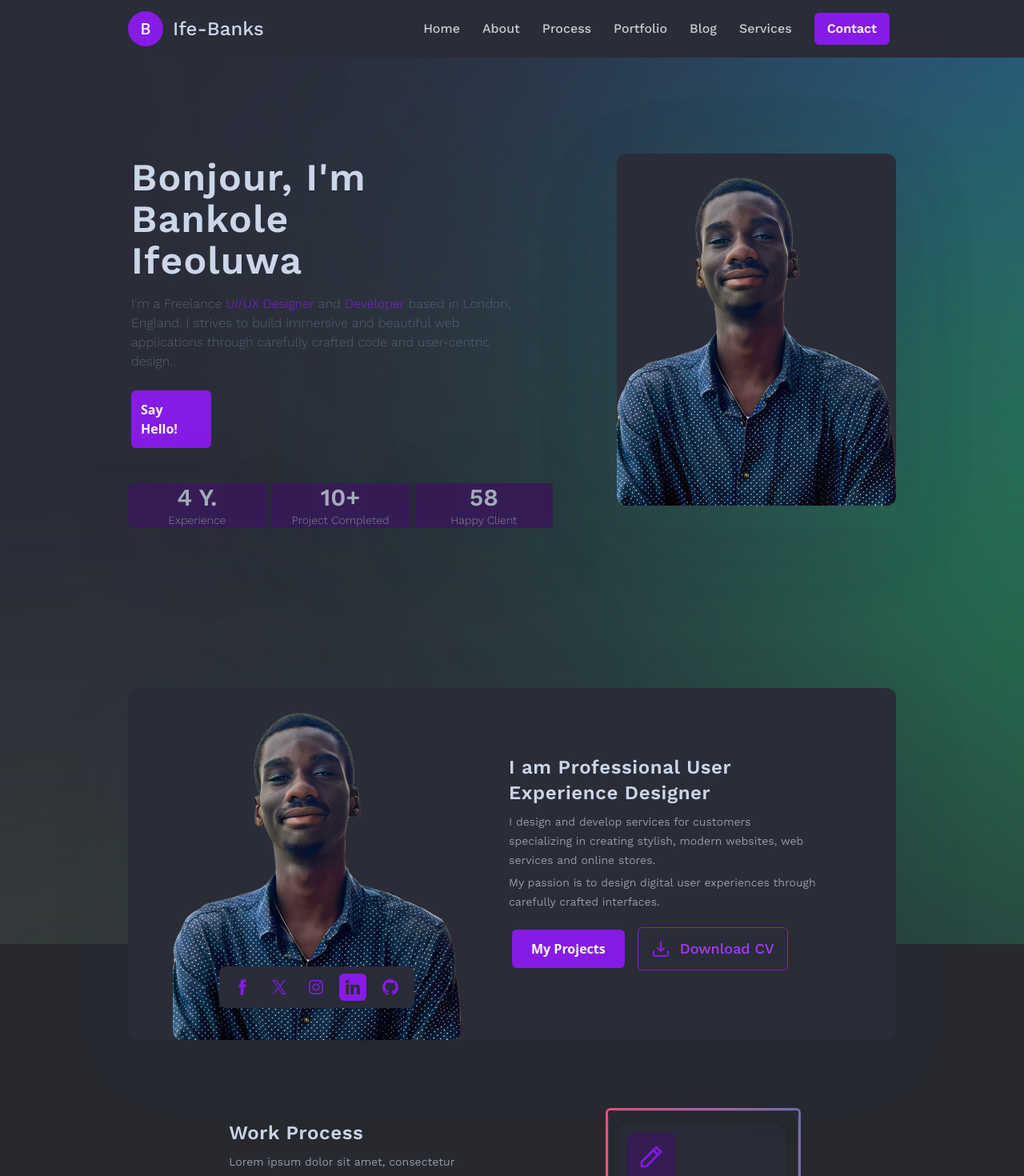
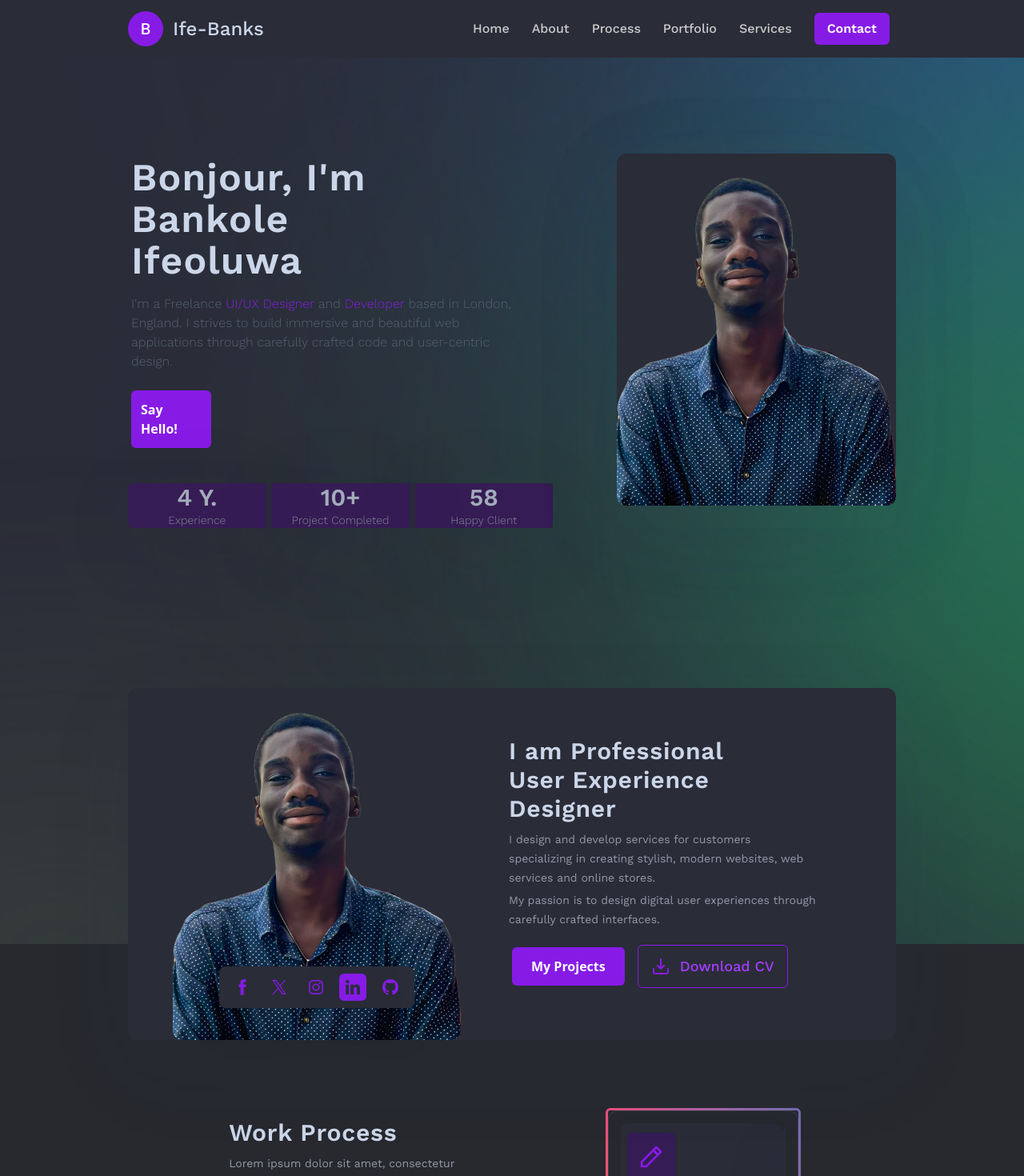
Before and after one commit to Ife-Banks/Portfolio-Trial, a React (Vite) app: page / in a window 1280 px wide. Shown: the top 1470 px of the page at 80% size. Built offline with nearby package versions, Linux system fonts and the light colour scheme.

Commit message:
Hero Section text visible

```diff
--- a/src/components/Haveproject.jsx
+++ b/src/components/Haveproject.jsx
@@ -2,7 +2,8 @@ import { motion } from 'framer-motion';
 
 const HaveProject = () => {
   return (
-    <section className='relative z-2 bg-[#0E141F] py-20 px-4'>
+    <section className='relative z-2 bg-[#0E141F] py-20 px-4'
+    id='have-project'>
       <div className='max-w-6xl mx-auto flex flex-col items-center gap-6 text-center'>
         <motion.h1
           className='text-white font-workSan text-3xl md:text-4xl font-semibold max-w-xl'
--- a/src/components/Hero.jsx
+++ b/src/components/Hero.jsx
@@ -267,6 +267,7 @@ const GithubIcon = (
     variants={containerVariants}
     initial="hidden"
     animate="visible"
+    id='about'
   >
     {/* Image section */}
     <motion.div
--- a/src/components/Navbar.jsx
+++ b/src/components/Navbar.jsx
@@ -62,9 +62,16 @@ const Navigate = () => {
         className='hidden lg:flex gap-7 items-center p-2 text-[#ccc] font-workSan text-md font-medium'
         transition={{ delay: 0.3 }}
       >
-        {['Home', 'About', 'Process', 'Portfolio', 'Blog', 'Services'].map((item) => (
-          <motion.li
-            key={item}
+      {[
+  { name: 'Home', path: '/' },
+  { name: 'About', id: '#about' },
+  { name: 'Process', id: '#work' },
+  { name: 'Portfolio', id: '#portfolio' },
+  { name: 'Services', id: '#have-project' }
+].map((item) => (
+  <motion.a
+    key={item.name}
+    href={item.path || item.id}
     whileHover={{
       color: '#fff',
       scale: 1.05,
@@ -72,8 +79,8 @@ const Navigate = () => {
     }}
     className='cursor-pointer'
   >
-            {item}
-          </motion.li>
+    {item.name}
+  </motion.a>
 ))}
         <motion.button
           whileHover={{
--- a/src/components/Portfolio.jsx
+++ b/src/components/Portfolio.jsx
@@ -36,6 +36,7 @@ const PortfolioCard = ({ image, alt, category, title, description,link, index })
       whileInView="visible"
       viewport={{ once: true, margin: "-50px" }}
       whileHover="hover"
+      id='portfolio'
     >
       <motion.div
         className='overflow-hidden rounded-t-lg'
--- a/src/components/Work.jsx
+++ b/src/components/Work.jsx
@@ -73,11 +73,12 @@ const cardVariants = {
 };
     return (
          <motion.div
-            className='relative bg-[#27292F] flex justify-center gap-15 py-30 lg:pt-50 z-1 px-4 lg:px-0 '
+            className='relative bg-[#27292F] flex justify-center gap-15 py-30 lg:pt-50 z-1 px-4 lg:px-0'
             initial="hidden"
             whileInView="visible"
             viewport={{ once: true, margin: "-100px" }}
             variants={containerVariants}
+            id='work'
         >
            <div className='relative flex w-full lg:w-[70%] mx-auto items-center justify-evenly overflow-visible flex-col lg:flex-row gap-8 lg:gap-0  p-2'>
                 {/* Text Content */}
--- a/src/index.css
+++ b/src/index.css
@@ -8,7 +8,7 @@
 }
 
 .h1{
-  @apply text-[#cbd6e8] font-workSan text-xl lg:text-2xl font-semibold lg:w-[70%] tracking-wide;
+  @apply text-[#cbd6e8] font-workSan text-xl lg:text-3xl font-semibold lg:w-[70%] tracking-wide;
 }
 .paragraph{
   @apply flex flex-col gap-3 lg:gap-1 text-[#929aa7] font-workSan text-sm lg:text-sm/6 font-normal   lg:w-[91%];
--- a/src/pages/Home.jsx
+++ b/src/pages/Home.jsx
@@ -60,11 +60,11 @@ const Home = () => {
                     {/* Gradient circles */}
                     <div
                         ref={bg1Ref}
-                        className="absolute w-[871.213px] h-[871.213px] border rotate-[-130deg] -top-150 -right-100 lg:-top-100 lg:-right-160 transition-all duration-500 blur-[300px]"
+                        className="absolute w-100 h-[600px] lg:w-[871.213px] lg:h-[871.213px] border rotate-[-130deg] -top-50 right-full lg:-top-100 lg:-right-160 transition-all duration-500 blur-[300px] "
                     ></div>
                     <div
                         ref={bg2Ref}
-                        className="absolute border w-[900px] h-[900px] -right-[50%] top-45 border-black rotate-[-130deg] transition-all duration-500 blur-[300px] -z-0 "
+                        className="absolute border w-[700px] lg:w-[900px] h-[1100px] lg:h-[900px] bottom-0 right-full lg:inset-y-0  lg:-right-[50%]  lg:top-45 border-black rotate-[-130deg] transition-all duration-500 blur-[250px] lg:blur-[300px] -z-0 "
                     ></div>
                    <div
                    ref={bg3Ref}
```
Lines whose indentation alone changed are shown as unchanged.
